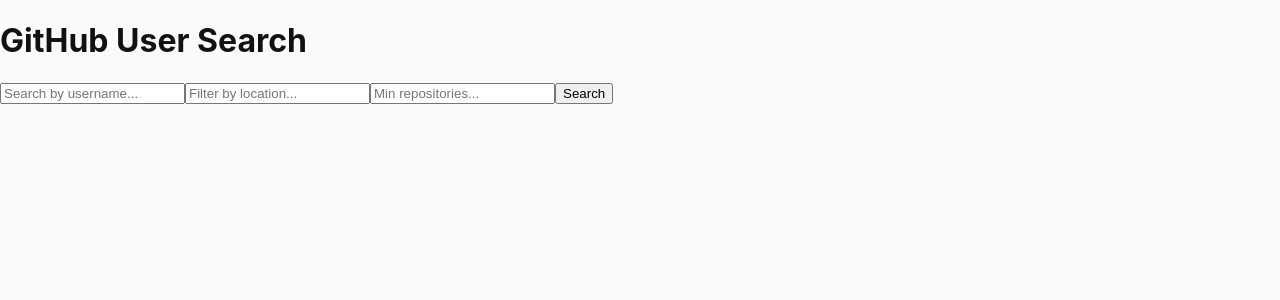
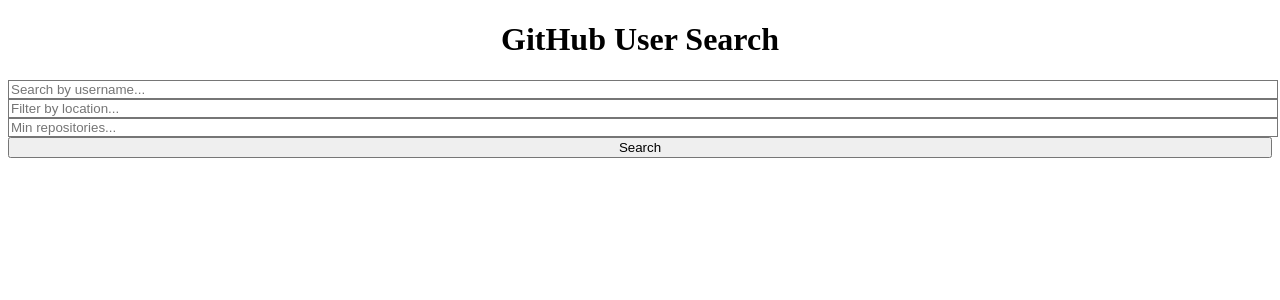
Before and after one commit to abela-hub/alx-fe-reactjs, a React (Vite) app in the folder github-user-search/: page / in a window 1280 px wide. Shown: the top 300 px of the page. Built offline with nearby package versions, Linux system fonts and the light colour scheme.

Commit message:
react project

```diff
--- a/github-user-search/src/index.css
+++ b/github-user-search/src/index.css
@@ -1,13 +1,3 @@
-/* Minimal reset */
-body {
-  font-family: Inter, system-ui, -apple-system, "Segoe UI", Roboto, "Helvetica Neue", Arial;
-  margin: 0;
-  padding: 0;
-  background: #fafafa;
-  color: #111;
-}
-
-a {
-  color: inherit;
-  text-decoration: none;
-}
+@tailwind base;
+@tailwind components;
+@tailwind utilities;
--- /dev/null
+++ b/github-user-search/tailwind.config.js
@@ -0,0 +1,11 @@
+/** @type {import('tailwindcss').Config} */
+export default {
+    content: [
+        "./index.html",
+        "./src/**/*.{js,ts,jsx,tsx}",
+    ],
+    theme: {
+        extend: {},
+    },
+    plugins: [],
+}
```
